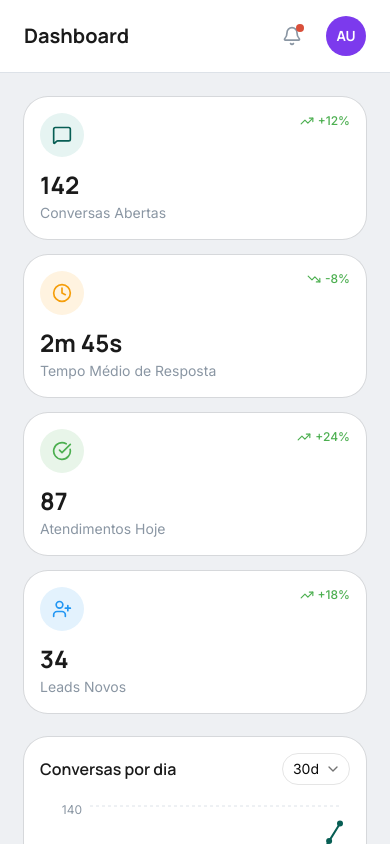
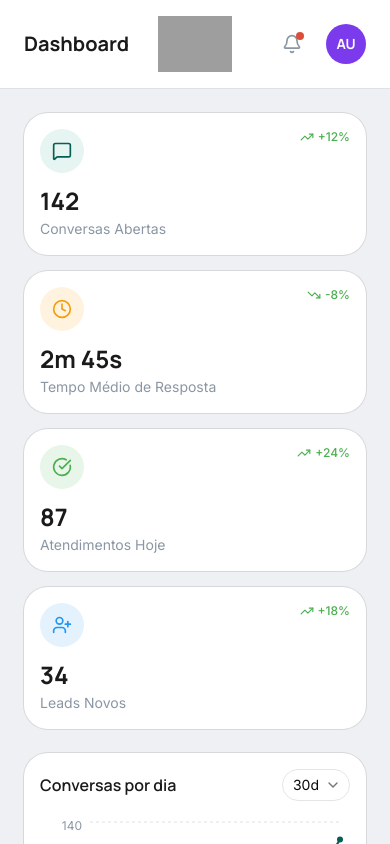
Before and after one commit to adrian08041/Chat, a Next.js app: page /dashboard in a window 390 px wide. Built offline with nearby package versions, Linux system fonts and the light colour scheme; grey boxes are pictures that could not be loaded.

Commit message:
feat: página de dashboard, correções de code review no chat, header global e tokens do design system

```diff
--- a/app/(dashboard)/dashboard/page.tsx
+++ b/app/(dashboard)/dashboard/page.tsx
@@ -5,11 +5,8 @@ import {
   UserPlus,
   TrendingUp,
   TrendingDown,
-  Search,
-  Bell,
 } from "lucide-react";
 import { Card, CardContent } from "@/components/ui/card";
-import { InputGroup, InputGroupAddon, InputGroupInput } from "@/components/ui/input-group";
 import { AvatarInitials } from "@/components/chat/avatar-initials";
 import { DashboardChart } from "@/components/dashboard/dashboard-chart";
 import { MOCK_KPI_CARDS, MOCK_CHART_DATA, MOCK_VENDEDORES } from "@/lib/mock-data";
@@ -99,41 +96,7 @@ function VendedorRow({
 
 export default function DashboardPage() {
   return (
-    <div className="flex-1 overflow-y-auto">
-      {/* Header */}
-      <header className="flex items-center justify-between px-6 py-4 border-b border-border-default bg-surface-card">
-        <h1 className="font-headline text-xl font-bold text-txt-primary">Dashboard</h1>
-        <div className="flex items-center gap-4">
-          <div className="hidden sm:block">
-            <InputGroup className="w-56 bg-surface-elevated">
-              <InputGroupAddon>
-                <Search className="w-4 h-4" />
-              </InputGroupAddon>
-              <InputGroupInput
-                placeholder="Buscar..."
-                aria-label="Buscar no dashboard"
-              />
-            </InputGroup>
-          </div>
-          <button
-            className="relative w-9 h-9 rounded-lg flex items-center justify-center hover:bg-surface-elevated transition-colors"
-            aria-label="Notificações"
-          >
-            <Bell className="w-5 h-5 text-txt-muted" />
-            <span className="absolute top-1.5 right-1.5 w-2 h-2 rounded-full bg-danger" aria-hidden="true" />
-            <span className="sr-only">Novas notificações</span>
-          </button>
-          <div className="flex items-center gap-2">
-            <div className="hidden sm:block text-right">
-              <p className="text-sm font-medium text-txt-primary leading-tight">Admin User</p>
-              <p className="text-xs text-txt-muted leading-tight">Administrador</p>
-            </div>
-            <AvatarInitials name="Admin User" size="md" />
-          </div>
-        </div>
-      </header>
-
-      <div className="p-6 space-y-6">
+    <div className="flex-1 overflow-y-auto p-6 space-y-6">
       {/* KPI Cards */}
       <div className="grid grid-cols-1 sm:grid-cols-2 xl:grid-cols-4 gap-4">
         {MOCK_KPI_CARDS.map((kpi) => (
@@ -170,6 +133,5 @@ export default function DashboardPage() {
         </Card>
       </div>
     </div>
-    </div>
   );
 }
--- a/app/(dashboard)/layout.tsx
+++ b/app/(dashboard)/layout.tsx
@@ -1,4 +1,5 @@
 import { SidebarNav } from "@/components/dashboard/sidebar-nav";
+import { TopHeader } from "@/components/dashboard/top-header";
 
 export default function DashboardLayout({
   children,
@@ -9,6 +10,7 @@ export default function DashboardLayout({
     <div className="flex h-screen overflow-hidden bg-surface-bg">
       <SidebarNav />
       <div className="flex flex-col flex-1 overflow-hidden">
+        <TopHeader />
         {children}
       </div>
     </div>
--- a/app/globals.css
+++ b/app/globals.css
@@ -341,6 +341,11 @@ body {
     @apply border-border outline-ring/50;
   }
 
+  button,
+  [role="button"] {
+    cursor: pointer;
+  }
+
   body {
     @apply bg-background text-foreground;
   }
--- /dev/null
+++ b/components/dashboard/top-header.tsx
@@ -0,0 +1,71 @@
+"use client";
+
+import { usePathname } from "next/navigation";
+import { Search, Bell } from "lucide-react";
+import { InputGroup, InputGroupAddon, InputGroupInput } from "@/components/ui/input-group";
+import { AvatarInitials } from "@/components/chat/avatar-initials";
+
+const HIDDEN_ROUTES = ["/conversas"];
+
+const PAGE_TITLES: Record<string, string> = {
+  "/dashboard": "Dashboard",
+  "/contatos": "Contatos",
+  "/numeros": "Números",
+  "/equipe": "Equipe",
+  "/respostas-rapidas": "Respostas Rápidas",
+  "/relatorios": "Relatórios",
+  "/configuracoes": "Configurações",
+};
+
+export function TopHeader() {
+  const pathname = usePathname();
+
+  if (HIDDEN_ROUTES.some((route) => pathname.startsWith(route))) {
+    return null;
+  }
+
+  const title = Object.entries(PAGE_TITLES).find(([path]) =>
+    pathname.startsWith(path)
+  )?.[1] ?? "Página";
+
+  return (
+    <header className="grid grid-cols-3 items-center px-6 py-4 border-b border-border-default bg-surface-card flex-shrink-0">
+      <h1 className="font-headline text-xl font-bold text-txt-primary">{title}</h1>
+      <div className="flex justify-center">
+        <img
+          src="/logo.png"
+          alt="Adrilo"
+          className="h-14 object-contain"
+        />
+      </div>
+      <div className="flex items-center gap-4 justify-end">
+        <div className="hidden sm:block">
+          <InputGroup className="w-56 bg-surface-elevated">
+            <InputGroupAddon>
+              <Search className="w-4 h-4" />
+            </InputGroupAddon>
+            <InputGroupInput
+              placeholder="Buscar..."
+              aria-label="Buscar"
+            />
+          </InputGroup>
+        </div>
+        <button
+          className="relative w-9 h-9 rounded-lg flex items-center justify-center hover:bg-surface-elevated transition-colors"
+          aria-label="Notificações"
+        >
+          <Bell className="w-5 h-5 text-txt-muted" />
+          <span className="absolute top-1.5 right-1.5 w-2 h-2 rounded-full bg-danger" aria-hidden="true" />
+          <span className="sr-only">Novas notificações</span>
+        </button>
+        <div className="flex items-center gap-2">
+          <div className="hidden sm:block text-right">
+            <p className="text-sm font-medium text-txt-primary leading-tight">Admin User</p>
+            <p className="text-xs text-txt-muted leading-tight">Administrador</p>
+          </div>
+          <AvatarInitials name="Admin User" size="md" />
+        </div>
+      </div>
+    </header>
+  );
+}
```
Also changed, not shown: public/logo.jpg (deleted), 1 other file (tests, documents, lock files or other folders). Lines whose indentation alone changed are shown as unchanged.
